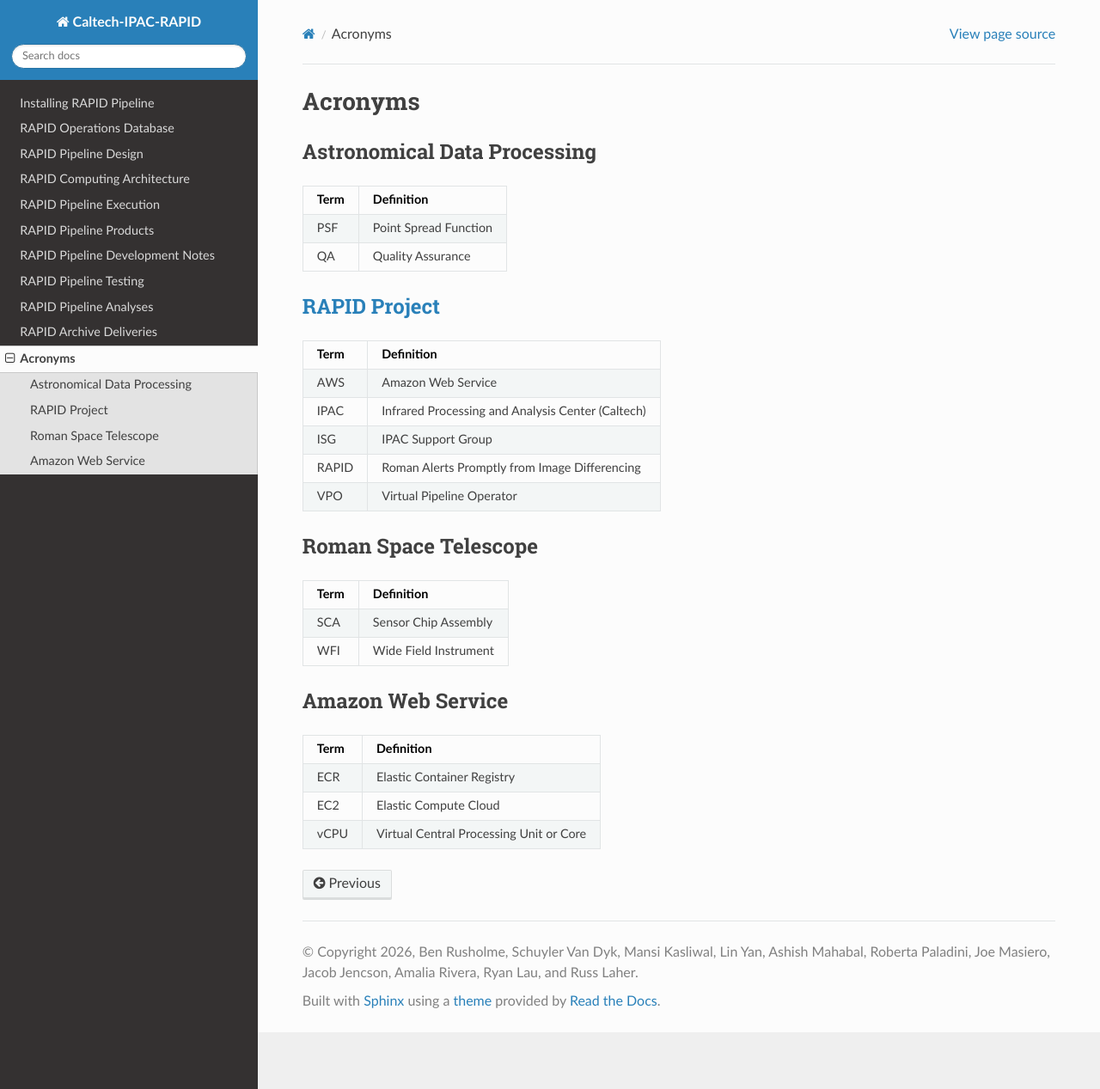
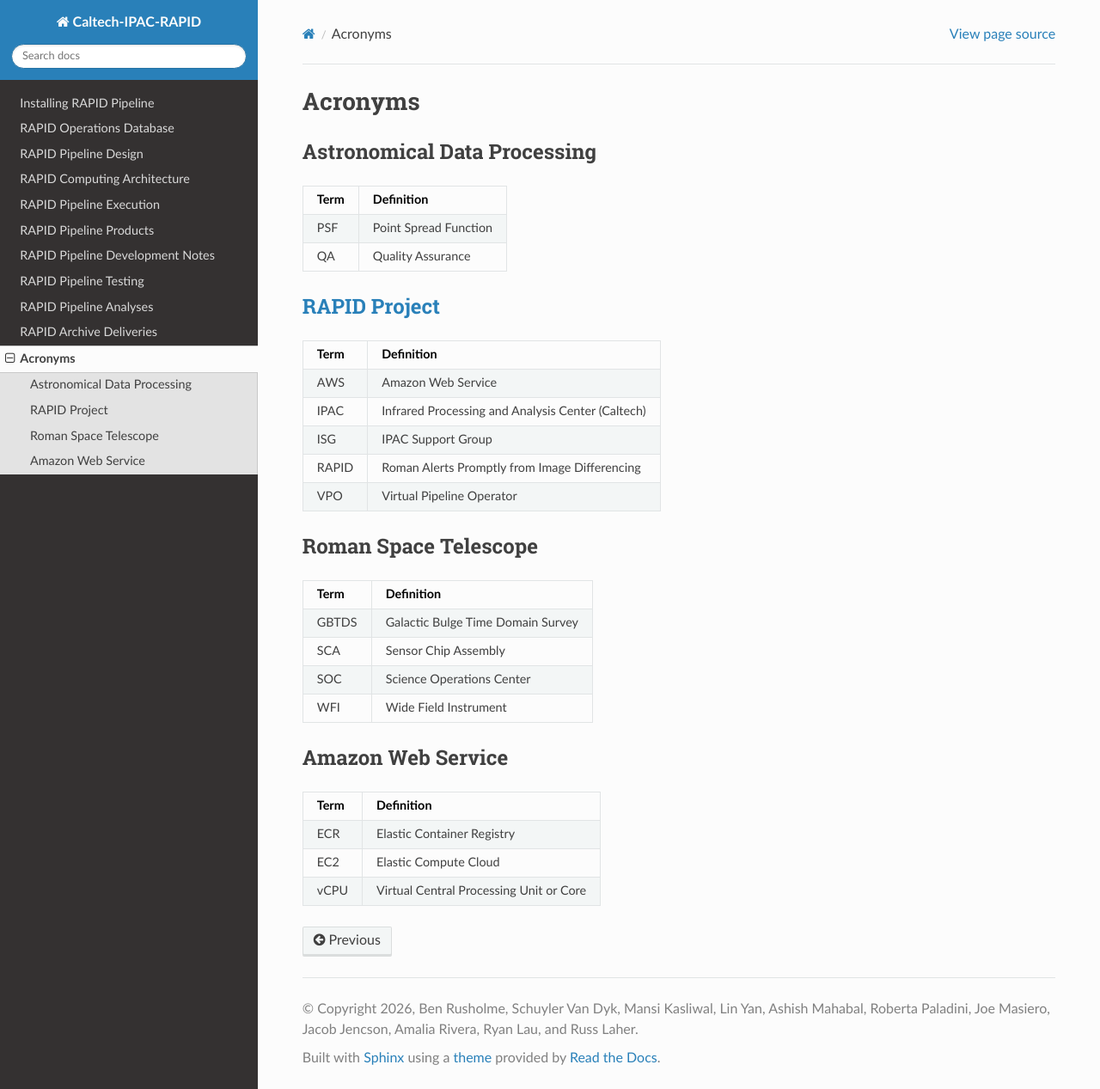
Before and after one commit to Caltech-IPAC/rapid, a Sphinx documentation site: the page built from docs/source/acronyms.rst, in a window 1280 px wide and 1267 px high. Shown: the whole window at 86% size. Built offline with Sphinx 7.4.7 and the Read the Docs theme 3.1.0, drawn with Linux system fonts in a browser that asks for light colours.

Commit message:
Added SOC and GBTDS.

```diff
--- a/docs/source/acronyms.rst
+++ b/docs/source/acronyms.rst
@@ -35,13 +35,17 @@ Astronomical Data Processing
 Roman Space Telescope
 *************************************
 
-+-----------------+-----------------------------+
-| Term            | Definition                  |
-+=================+=============================+
-| SCA             | Sensor Chip Assembly        |
-+-----------------+-----------------------------+
-| WFI             | Wide Field Instrument       |
-+-----------------+-----------------------------+
++-----------------+------------------------------------------+
+| Term            | Definition                               |
++=================+==========================================+
+| GBTDS           | Galactic Bulge Time Domain Survey        |
++-----------------+------------------------------------------+
+| SCA             | Sensor Chip Assembly                     |
++-----------------+------------------------------------------+
+| SOC             | Science Operations Center                |
++-----------------+------------------------------------------+
+| WFI             | Wide Field Instrument                    |
++-----------------+------------------------------------------+
 
 
 Amazon Web Service
```
